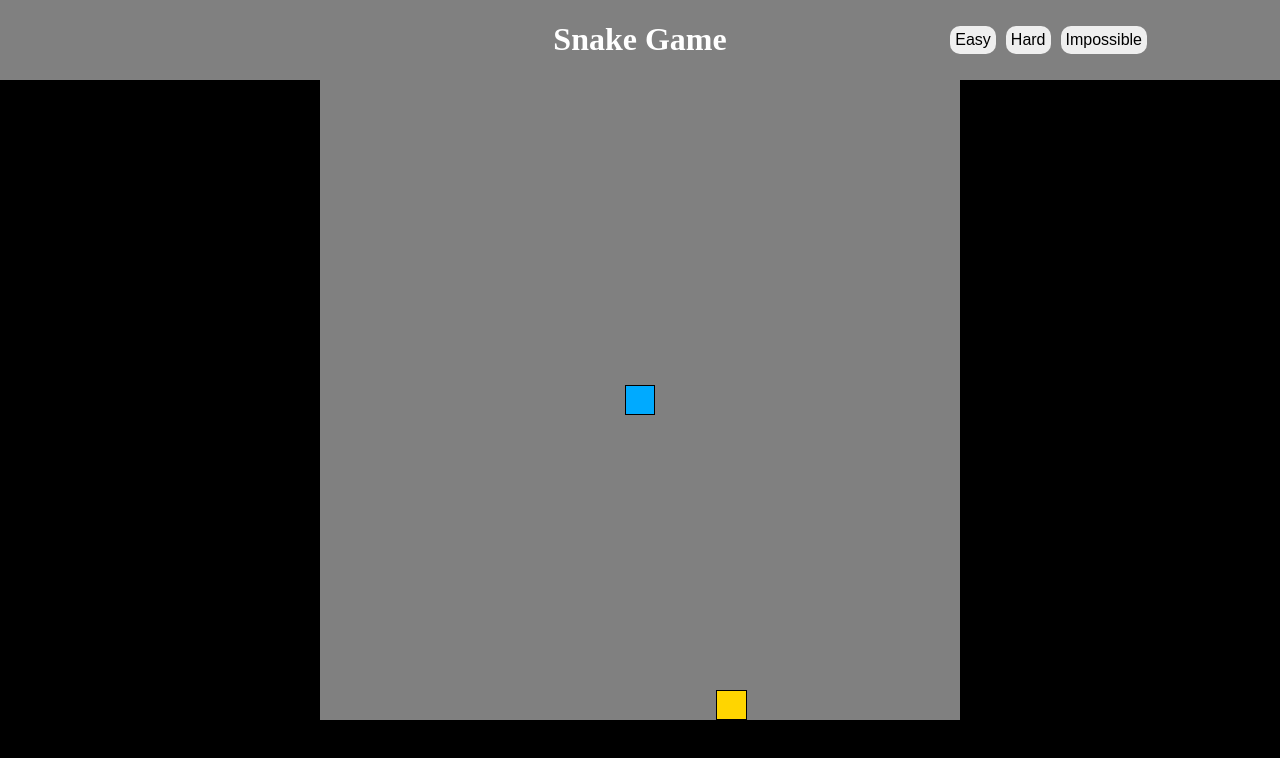
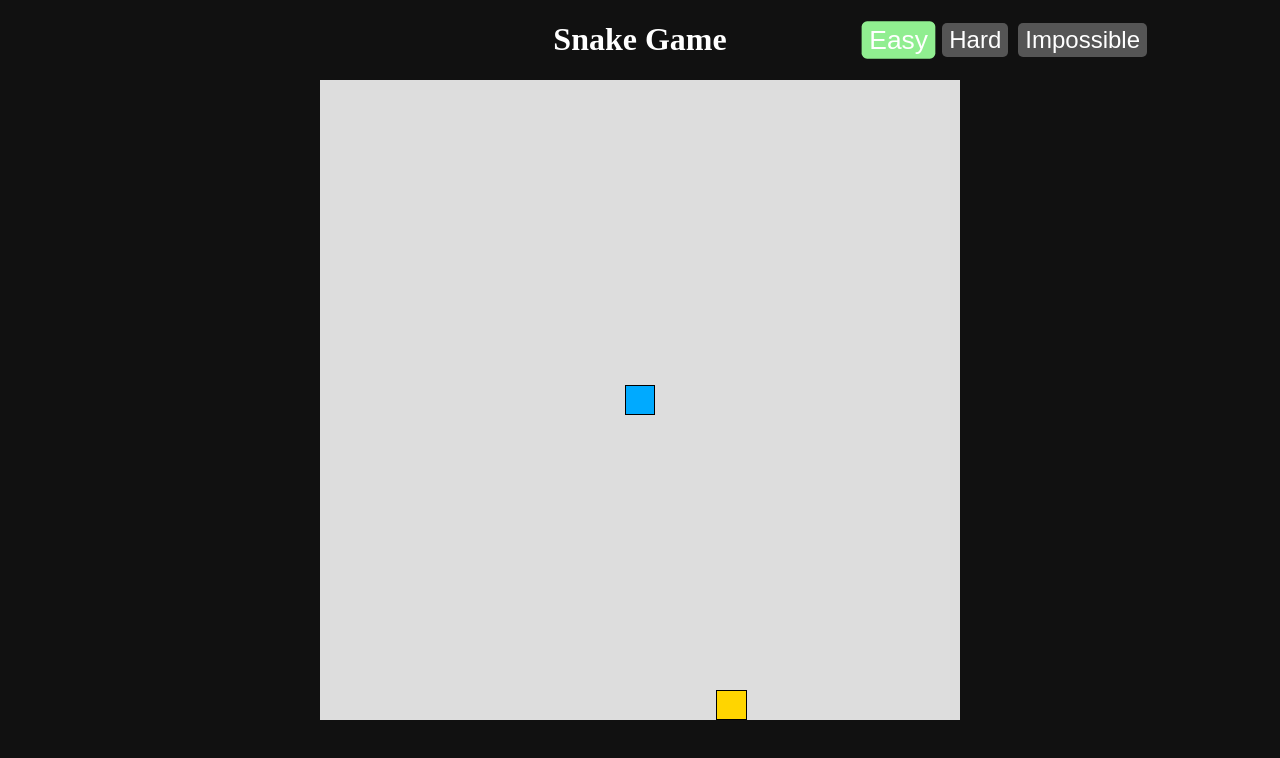
Before and after one commit to ArthurHW/Snake-Game, a plain HTML site: page index.html in a window 1280 px wide. Drawn offline with Linux system fonts and the light colour scheme.

Commit message:
Failed attempts to create functions to change difficulty

```diff
--- a/assets/scripts/game.js
+++ b/assets/scripts/game.js
@@ -2,6 +2,11 @@ import { update as updateSnake, draw as drawSnake, SNAKE_SPEED, getSnakeHead, sn
 import { update as updateFood, draw as drawFood} from "./food.js"
 import { outsideGrid } from "./grid.js"
 
+
+function changeToEasy(){
+    console.log('a')
+    return
+}
 
 let lastRenderTime = 0
 let gameOver = false
@@ -26,6 +31,7 @@ function main(currentTime){
     draw()
 }
 
+
 window.requestAnimationFrame(main)
 
 function update(){
--- a/assets/styles/style.css
+++ b/assets/styles/style.css
@@ -1,3 +1,8 @@
+*{
+    --background: #111;
+    --board: #DDDDDD;
+}
+
 body {
     height: 100vh;
     width: 100vw;
@@ -7,14 +12,18 @@ body {
     align-items: center;
 
     margin: 0;
-    background-color: black;
+    background-color: var(--background);
+}
+
+#easy{
+    background-color: lightgreen;
+    transform: scale(1.1);
 }
 
 #header{
     display: flex;
     align-items: center;
     justify-content: center;
-    background-color: gray;
     position: absolute;
     top: 0;
     width: 100vw;
@@ -34,16 +43,24 @@ body {
 
 .changeDifficulty{
     margin: 5px;
-    padding: 5px;
-    font-size: 16px;
-    border-radius: 10px;
+    padding: 3px 7px;
+    font-size: 24px;
+    border-radius: 5px;
     outline: 0;
     box-shadow: 0 0 0 0;
     border: none;
+    background-color: #555;
+    color: white;
+    cursor: pointer;
+}
+
+.changeDifficulty:hover{
+    transform: scale(1.1);
+    transition: .5s
 }
 
 #game-board {
-    background-color: gray;
+    background-color: var(--board);
     width: 80vmin;
     height: 80vmin;
     display: grid;
```
Also changed, not shown: assets/scripts/difficulties.js (added).
